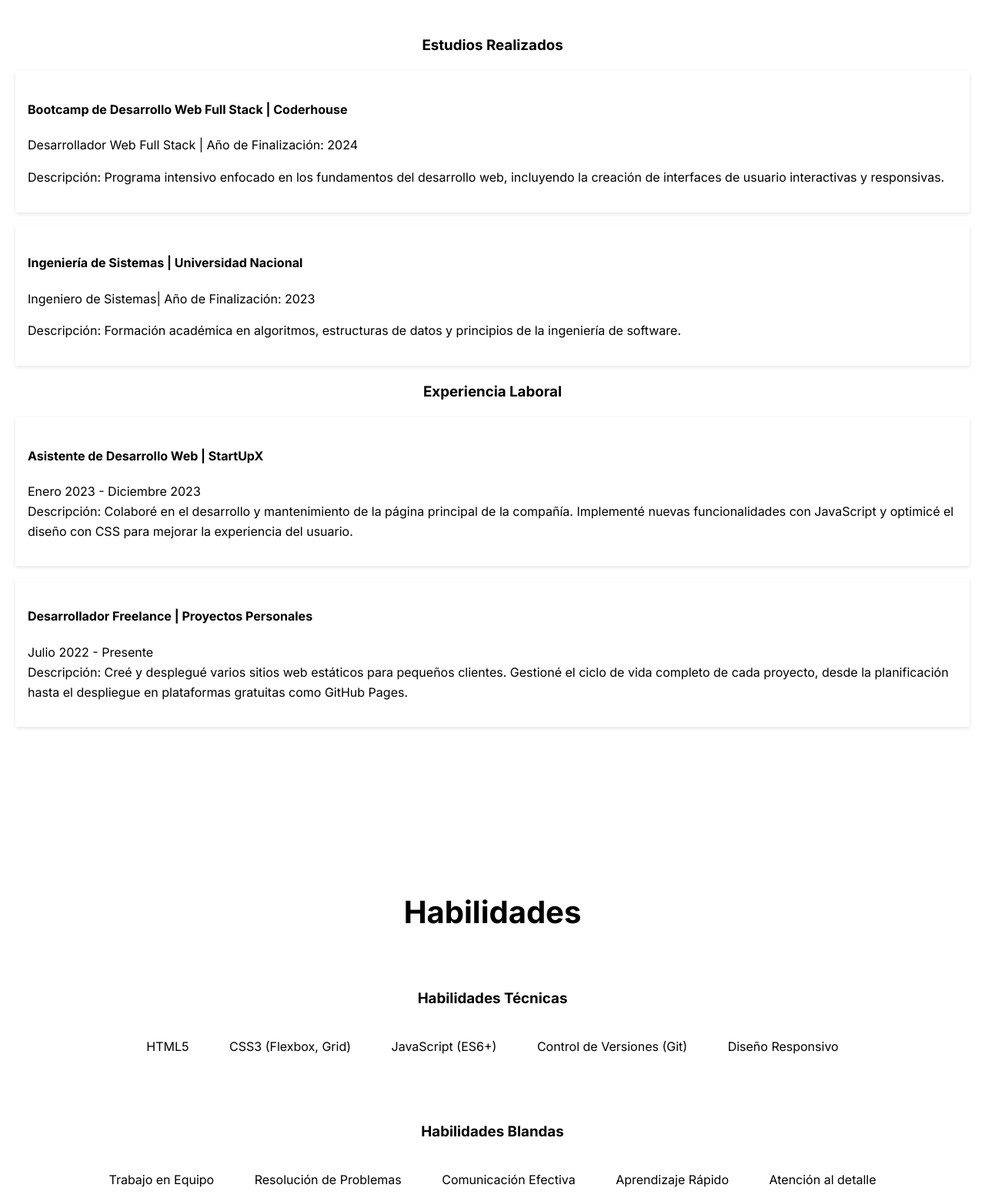
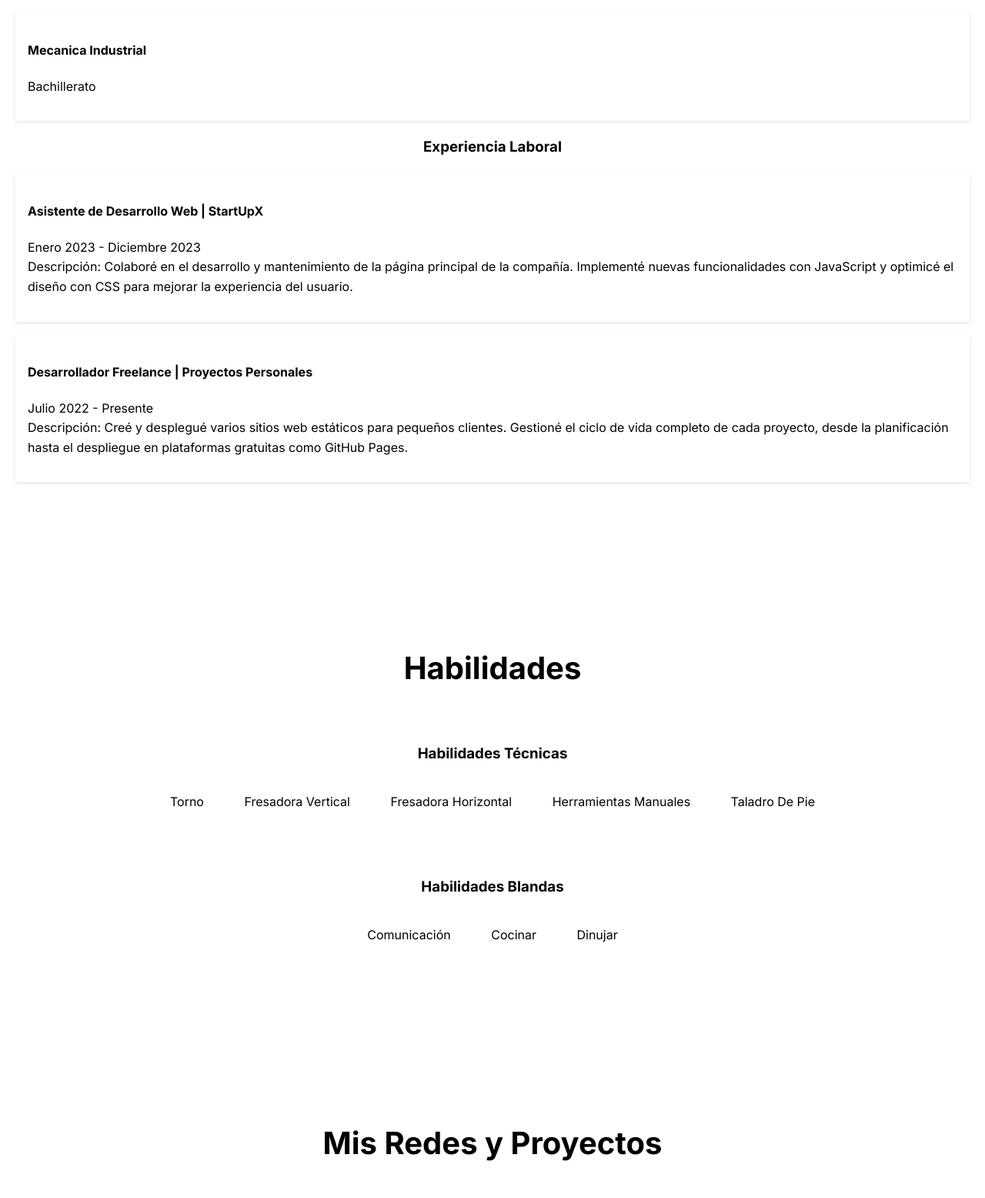
Before and after one commit to sharymonroy21/Mi-landing-page, a plain HTML site: page index.html in a window 1280 px wide. Shown: the part 1017-2573 px from the top of the page at 77% size. Drawn offline with Linux system fonts and the light colour scheme.

Commit message:
Update index.html

```diff
--- a/index.html
+++ b/index.html
@@ -24,13 +24,13 @@
     <section id="inicio" class="section profile-section">
         <div class="profile-container">
             <img src="./pato.jpg" alt="Tu Foto de Perfil" class="profile-photo">
-            <h1 class="profile-name">Elias Vance</h1>
+            <h1 class="profile-name">Shary Saray Monroy</h1>
             <p class="profile-summary">
-                Desarrollador web junior con un enfoque en la construcción de experiencias de usuario intuitivas y funcionales. Con una sólida base en HTML, CSS y JavaScript, me dedico a crear código limpio y bien documentado. Mi pasión por la resolución de problemas me impulsa a superar desafíos y a mejorar constantemente mis habilidades.
+                Hola soy shary saray y les vengo a presentar mi landing page, pueden ver mis habilidades y en donde contactarme, soy del colegio CASD del grado 11
             </p>
             <div class="contact-info">
-                <p><strong>Correo:</strong><a href="mailto:elias.vance.dev@email.com">elias.vance.dev@email.com</a></p>
-                <p><strong>Teléfono:</strong><a href="http://wa.me/+573105551234" target="_blank" rel="noopener noreferrer">+57 3105551234</a></p>
+                <p><strong>Correo:</strong><a href="sharymonroy01@gmail.com">sharymonroy01@gmail.com</a></p>
+                <p><strong>Teléfono:</strong><a href="http://wa.me/+573205648879" target="_blank" rel="noopener noreferrer">+57 3205648879</a></p>
             </div>
         </div>
     </section>
@@ -41,15 +41,13 @@
             <h3>Estudios Realizados</h3>
             <ul class="list">
                 <li>
-                    <h4>Bootcamp de Desarrollo Web Full Stack | Coderhouse</h4>
-                    <p>Desarrollador Web Full Stack | Año de Finalización: 2024</p>
-                    <P>Descripción: Programa intensivo enfocado en los fundamentos del desarrollo web, incluyendo la creación de interfaces de usuario interactivas y responsivas.</P>
+                    <h4>Mecanica Industrial</h4>
+                    <p>Bachillerato</p>
+                    <P></P>
                 </li>
-                <li>
-                    <h4>Ingeniería de Sistemas | Universidad Nacional</h4>
-                    <p>Ingeniero de Sistemas| Año de Finalización: 2023</p>
-                    <p>Descripción: Formación académica en algoritmos, estructuras de datos y principios de la ingeniería de software.</p>
-                </li>
+
+
+
             </ul>
 
             <h3>Experiencia Laboral</h3>
@@ -72,21 +70,21 @@
             <div class="skill-group">
                 <h3>Habilidades Técnicas</h3>
                 <ul class="list-inline">
-                    <li>HTML5</li>
-                    <li>CSS3 (Flexbox, Grid)</li>
-                    <li>JavaScript (ES6+)</li>
-                    <li>Control de Versiones (Git)</li>
-                    <li>Diseño Responsivo</li>
+                    <li>Torno</li>
+                    <li>Fresadora Vertical</li>
+                    <li>Fresadora Horizontal</li>
+                    <li>Herramientas Manuales</li>
+                    <li>Taladro De Pie</li>
                 </ul>
             </div>
             <div class="skill-group">
                 <h3>Habilidades Blandas</h3>
                 <ul class="list-inline">
-                    <li>Trabajo en Equipo</li>
-                    <li>Resolución de Problemas</li>
-                    <li>Comunicación Efectiva</li>
-                    <li>Aprendizaje Rápido</li>
-                    <li>Atención al detalle</li>
+
+
+                    <li>Comunicación</li>
+                    <li>Cocinar</li>
+                    <li>Dinujar</li>
                 </ul>
             </div>
         </div>
@@ -119,4 +117,5 @@
 
     <script src="./script.js"></script>
 </body>
+
 </html>
```
